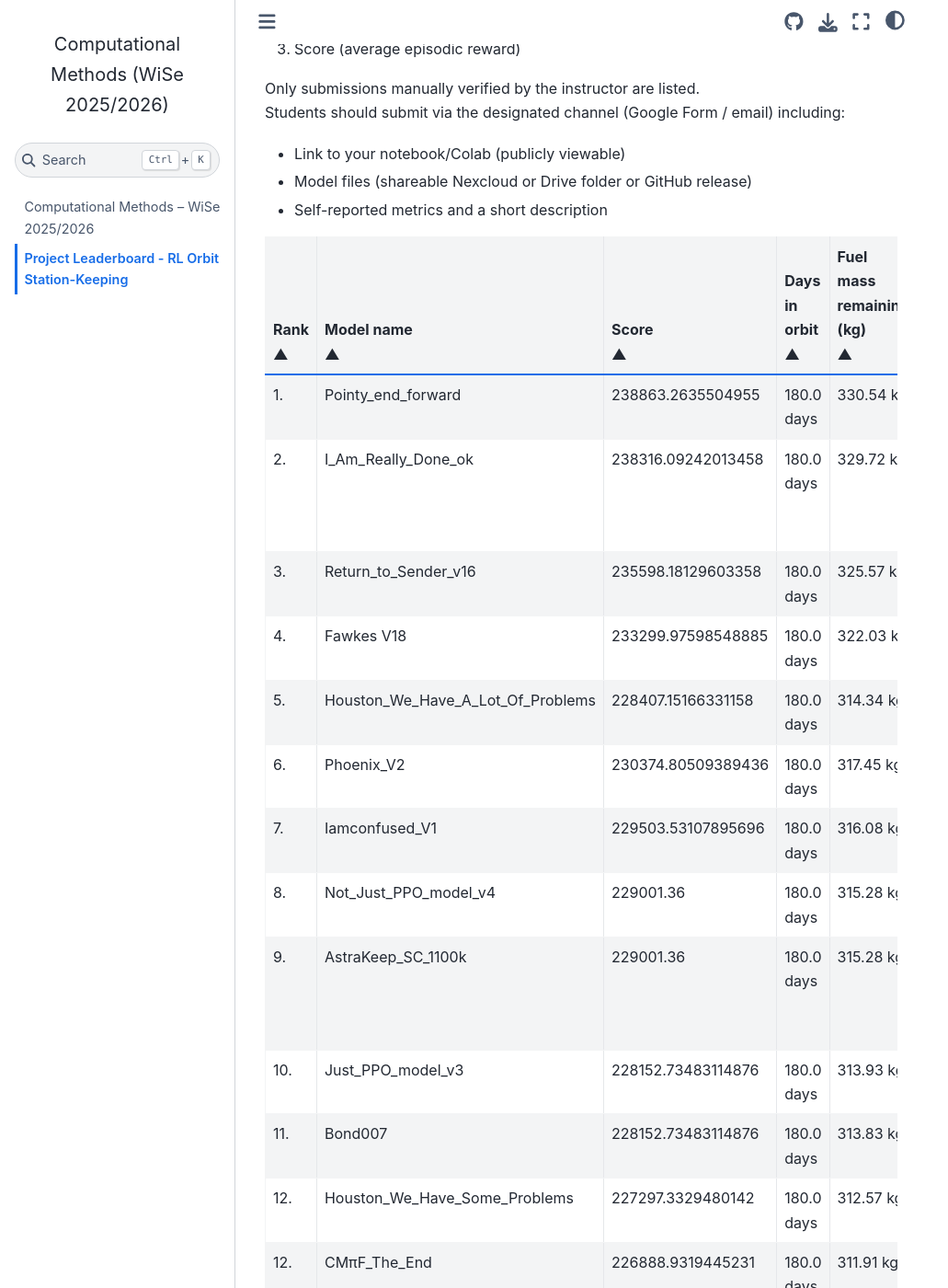
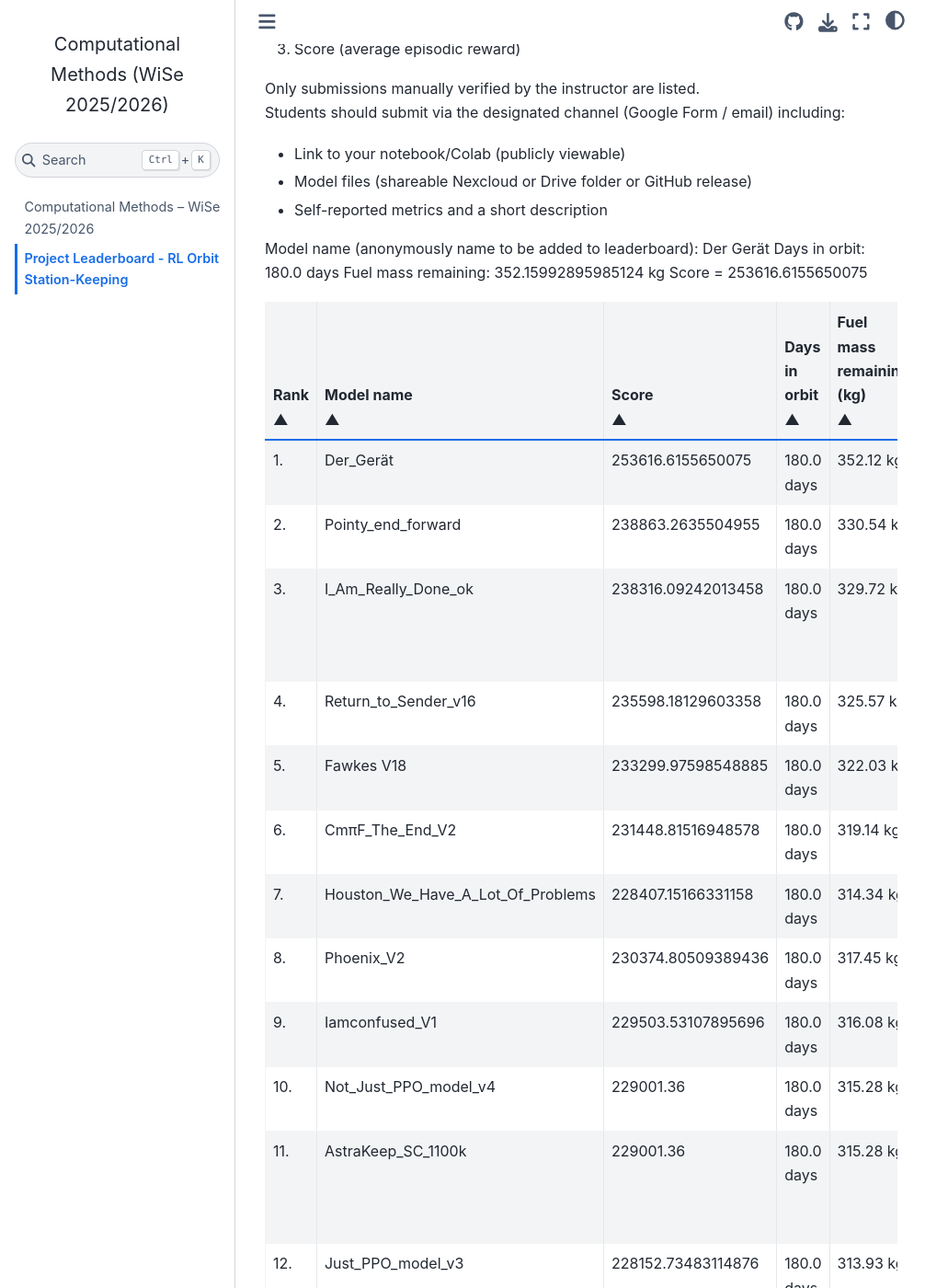
Before and after one commit to Leibniz-IWT/comp_eng, a Jupyter Book: the page built from leaderboard.md, in a window 1280 px wide and 1400 px high, scrolled down 316 px. Shown: the whole window at 92% size, without its empty margins (0-1031 px from the left). Built offline with Jupyter Book 1.0.4 settings and Sphinx 7.4.7 and the Sphinx Book theme 1.1.4, drawn with Linux system fonts in a browser that asks for light colours; pages that are not in the unit, such as notebooks, are missing from menus; some of the changed text lies outside the part shown.

Commit message:
MAINT: Update leaderboard

```diff
--- a/leaderboard.md
+++ b/leaderboard.md
@@ -26,29 +26,40 @@
 - Model files (shareable Nexcloud or Drive folder or GitHub release)
 - Self-reported metrics and a short description
 
-| Rank | Model name                        | Score               | Days in orbit    | Fuel mass remaining (kg) | Notes                                                                                                                                                                                                                                                                |
-|------|-----------------------------------|---------------------|------------------|--------------------------|----------------------------------------------------------------------------------------------------------------------------------------------------------------------------------------------------------------------------------------------------------------------|
-| 1.   | Pointy_end_forward                | 238863.2635504955   | 180.0 days       | 330.54 kg                |                                                                                                                                                                                                                                                                      |
-| 2.   | I_Am_Really_Done_ok               | 238316.09242013458  | 180.0 days       | 329.72 kg                | Used PPO with custom reward shaping featuring an altitude deadzone (5km) for fuel efficiency and an alignment penalty for integrated control. The agent acts as a numerical decoupler for the hierarchical control scheme in Sub-Problem 3.                          |
-| 3.   | Return_to_Sender_v16              | 235598.18129603358  | 180.0 days       | 325.57 kg                | –                                                                                                                                                                                                                                                                    |
-| 4.   | Fawkes V18                        | 233299.97598548885  | 180.0 days       | 322.03 kg                | –                                                                                                                                                                                                                                                                    |
-| 5.   | Houston_We_Have_A_Lot_Of_Problems | 228407.15166331158  | 180.0 days       | 314.34 kg                | Minimal change in PPO agent hyperparameters                                                                                                                                                                                                                          |
-| 6.   | Phoenix_V2                        | 230374.80509389436  | 180.0 days       | 317.45 kg                | Reward Function was inspired from the research paper - https://www.sciencedirect.com/science/article/pii/S0273117725004533                                                                                                                                           |
-| 7.   | Iamconfused_V1                    | 229503.53107895696  | 180.0 days       | 316.08 kg                | -                                                                                                                                                                                                                                                                    |
-| 8.   | Not_Just_PPO_model_v4             | 229001.36           | 180.0 days       | 315.28 kg                | -                                                                                                                                                                                                                                                                    |
-| 9.   | AstraKeep_SC_1100k                | 229001.36           | 180.0 days       | 315.28 kg                | PPO-based high-level station-keeping controller with integrated reward shaping directly inside the environment definition. Instead of using the separate “Reward Shaping” section, I embedded a physics-informed energy-based reward into the PPO training workflow. |
-| 10.  | Just_PPO_model_v3                 | 228152.73483114876  | 180.0 days       | 313.93 kg                | -                                                                                                                                                                                                                                                                    |
-| 11.  | Bond007                           | 228152.73483114876  | 180.0 days       | 313.83 kg                | -                                                                                                                                                                                                                                                                    |
-| 12.  | Houston_We_Have_Some_Problems     | 227297.3329480142   | 180.0 days       | 312.57 kg                | -                                                                                                                                                                                                                                                                    |
-| 12.  | CMπF_The_End                      | 226888.9319445231   | 180.0 days       | 311.91 kg                | -                                                                                                                                                                                                                                                                    |
-| 13.  | Houston_We_Have_No_Problem        | 223453.60           | 180.0 days       | 306.35 kg                | –                                                                                                                                                                                                                                                                    |
-| 14.  | unknown_spacedude                 | 218444.36739086636  | 180.0 days       | 298.07 kg                | –                                                                                                                                                                                                                                                                    |
-| 15.  | Red_Falcon_V5                     | 213529.6644028123   | 180.0 days       | 289.71 kg                | –                                                                                                                                                                                                                                                                    |
-| 16.  | Mars??_Not_now                    | 207223.52786880732  | 180.0 days       | 278.61 kg                | –                                                                                                                                                                                                                                                                    |
-| 17.  | maximum_effort_v3                 | 201071.4436535585   | 180.0 days       | 267.34 kg                | –                                                                                                                                                                                                                                                                    |
-| 18.  | Just_PPO_model_v1                 | 193108.07718246026  | 180.0 days       | 252.00 kg                | Basic PPO model without any integration of reward functions. The solver from the environment.py is changed to LSODA instead of RK45.                                                                                                                                 |
-| 19.  | AGENT ZORO                        | 186939.11961551246  | 180.0 days       | 239.46 kg                | –                                                                                                                                                                                                                                                                    |
-| 20.  | minimum_effort_v2                 | 19265.44            | 180.0 days       | 0.0 kg                   | Minimum passing grade as defined by the rules                                                                                                                                                                                                                        |
+Model name (anonymously name to be added to leaderboard): Der Gerät
+Days in orbit: 180.0 days
+Fuel mass remaining: 352.15992895985124 kg
+Score = 253616.6155650075
+
+| Rank | Model name                        | Score               | Days in orbit   | Fuel mass remaining (kg) | Notes                                                                                                                                                                                                                                                                |
+|------|-----------------------------------|---------------------|-----------------|--------------------------|----------------------------------------------------------------------------------------------------------------------------------------------------------------------------------------------------------------------------------------------------------------------|
+| 1.   | Der_Gerät                         | 253616.6155650075   | 180.0 days      | 352.12 kg                |                                                                                                                                                                                                                                                                      |
+| 2.   | Pointy_end_forward                | 238863.2635504955   | 180.0 days      | 330.54 kg                |                                                                                                                                                                                                                                                                      |
+| 3.   | I_Am_Really_Done_ok               | 238316.09242013458  | 180.0 days      | 329.72 kg                | Used PPO with custom reward shaping featuring an altitude deadzone (5km) for fuel efficiency and an alignment penalty for integrated control. The agent acts as a numerical decoupler for the hierarchical control scheme in Sub-Problem 3.                          |
+| 4.   | Return_to_Sender_v16              | 235598.18129603358  | 180.0 days      | 325.57 kg                | –                                                                                                                                                                                                                                                                    |
+| 5.   | Fawkes V18                        | 233299.97598548885  | 180.0 days      | 322.03 kg                | –                                                                                                                                                                                                                                                                    |
+| 6.   | CmπF_The_End_V2                   | 231448.81516948578  | 180.0 days      | 319.14 kg                | –                                                                                                                                                                                                                                                                    |
+| 7.   | Houston_We_Have_A_Lot_Of_Problems | 228407.15166331158  | 180.0 days      | 314.34 kg                | Minimal change in PPO agent hyperparameters                                                                                                                                                                                                                          |
+| 8.   | Phoenix_V2                        | 230374.80509389436  | 180.0 days      | 317.45 kg                | Reward Function was inspired from the research paper - https://www.sciencedirect.com/science/article/pii/S0273117725004533                                                                                                                                           |
+| 9.   | Iamconfused_V1                    | 229503.53107895696  | 180.0 days      | 316.08 kg                | -                                                                                                                                                                                                                                                                    |
+| 10.  | Not_Just_PPO_model_v4             | 229001.36           | 180.0 days      | 315.28 kg                | -                                                                                                                                                                                                                                                                    |
+| 11.  | AstraKeep_SC_1100k                | 229001.36           | 180.0 days      | 315.28 kg                | PPO-based high-level station-keeping controller with integrated reward shaping directly inside the environment definition. Instead of using the separate “Reward Shaping” section, I embedded a physics-informed energy-based reward into the PPO training workflow. |
+| 12.  | Just_PPO_model_v3                 | 228152.73483114876  | 180.0 days      | 313.93 kg                | -                                                                                                                                                                                                                                                                    |
+| 13.  | Bond007                           | 228152.73483114876  | 180.0 days      | 313.83 kg                | -                                                                                                                                                                                                                                                                    |
+| 14.  | Houston_We_Have_Some_Problems     | 227297.3329480142   | 180.0 days      | 312.57 kg                | -                                                                                                                                                                                                                                                                    |
+| 15.  | CMπF_The_End_V1                   | 226888.9319445231   | 180.0 days      | 311.91 kg                | -                                                                                                                                                                                                                                                                    |
+| 16.  | Houston_We_Have_No_Problem        | 223453.60           | 180.0 days      | 306.35 kg                | –                                                                                                                                                                                                                                                                    |
+| 17.  | unknown_spacedude                 | 218444.36739086636  | 180.0 days      | 298.07 kg                | –                                                                                                                                                                                                                                                                    |
+| 18.  | Humanized                         | 214797.17081679983  | 180.0 days      | 291.88 kg                | –                                                                                                                                                                                                                                                                    |
+| 19.  | Red_Falcon_V5                     | 213529.6644028123   | 180.0 days      | 289.71 kg                | –                                                                                                                                                                                                                                                                    |
+| 20.  | Mars??_Not_now                    | 207223.52786880732  | 180.0 days      | 278.61 kg                | –                                                                                                                                                                                                                                                                    |
+| 21.  | maximum_effort_v3                 | 201071.4436535585   | 180.0 days      | 267.34 kg                | –                                                                                                                                                                                                                                                                    |
+| 22.  | Space_King                        | 193468.52150566512  | 180.0 days      | 252.72 kg                | –                                                                                                                                                                                                                                                                    |
+| 23.  | Just_PPO_model_v1                 | 193108.07718246026  | 180.0 days      | 252.00 kg                | Basic PPO model without any integration of reward functions. The solver from the environment.py is changed to LSODA instead of RK45.                                                                                                                                 |
+| 24.  | AGENT ZORO                        | 186939.11961551246  | 180.0 days      | 239.46 kg                | –                                                                                                                                                                                                                                                                    |
+| 25.  | Miauuu                            | 160291.37954613447  | 180.0 days      | 175.19 kg                | –                                                                                                                                                                                                                                                                    |
+| 26.  | Schrodingers_cat                  | 150011.77786515633  | 180.0 days      | 142.87 kg                | –                                                                                                                                                                                                                                                                    |
+| 27.  | minimum_effort_v2                 | 19265.44            | 180.0 days      | 0.0 kg                   | Minimum passing grade as defined by the rules                                                                                                                                                                                                                        |
 
 
 <script>
```
